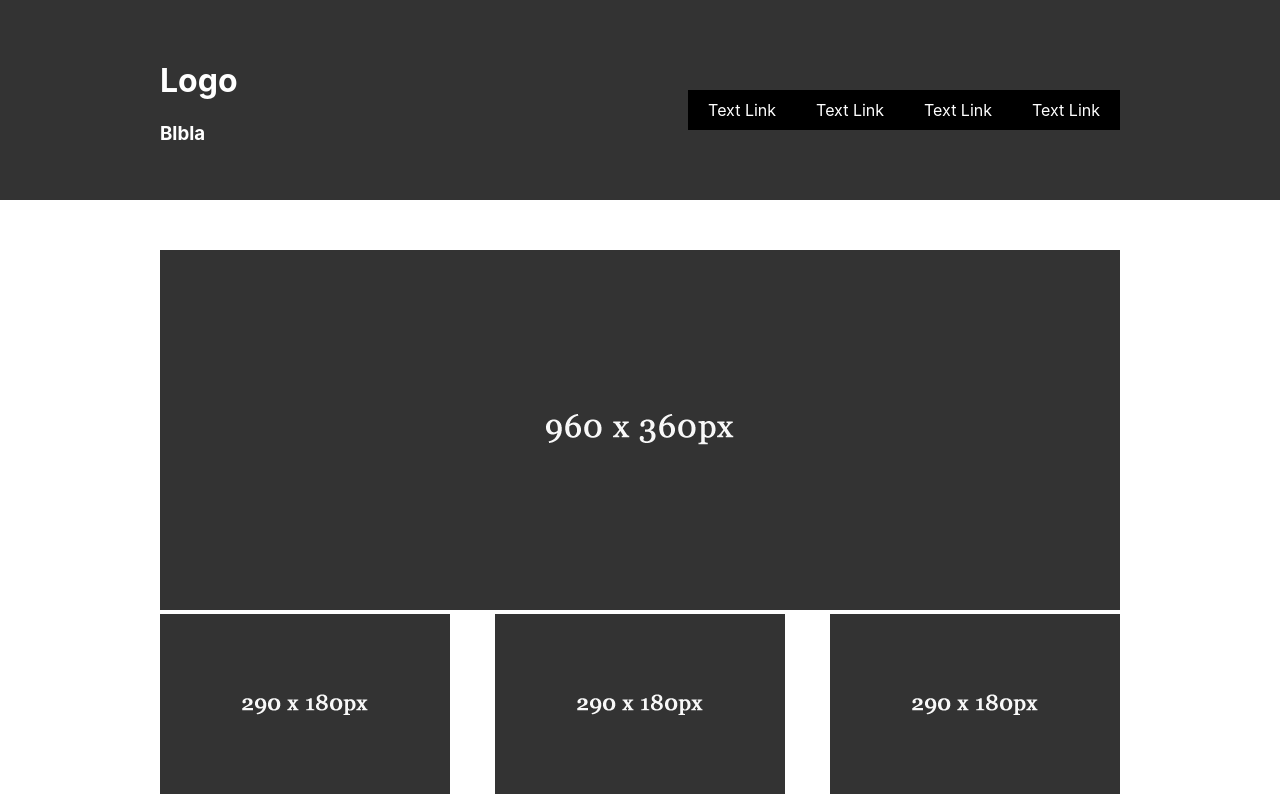
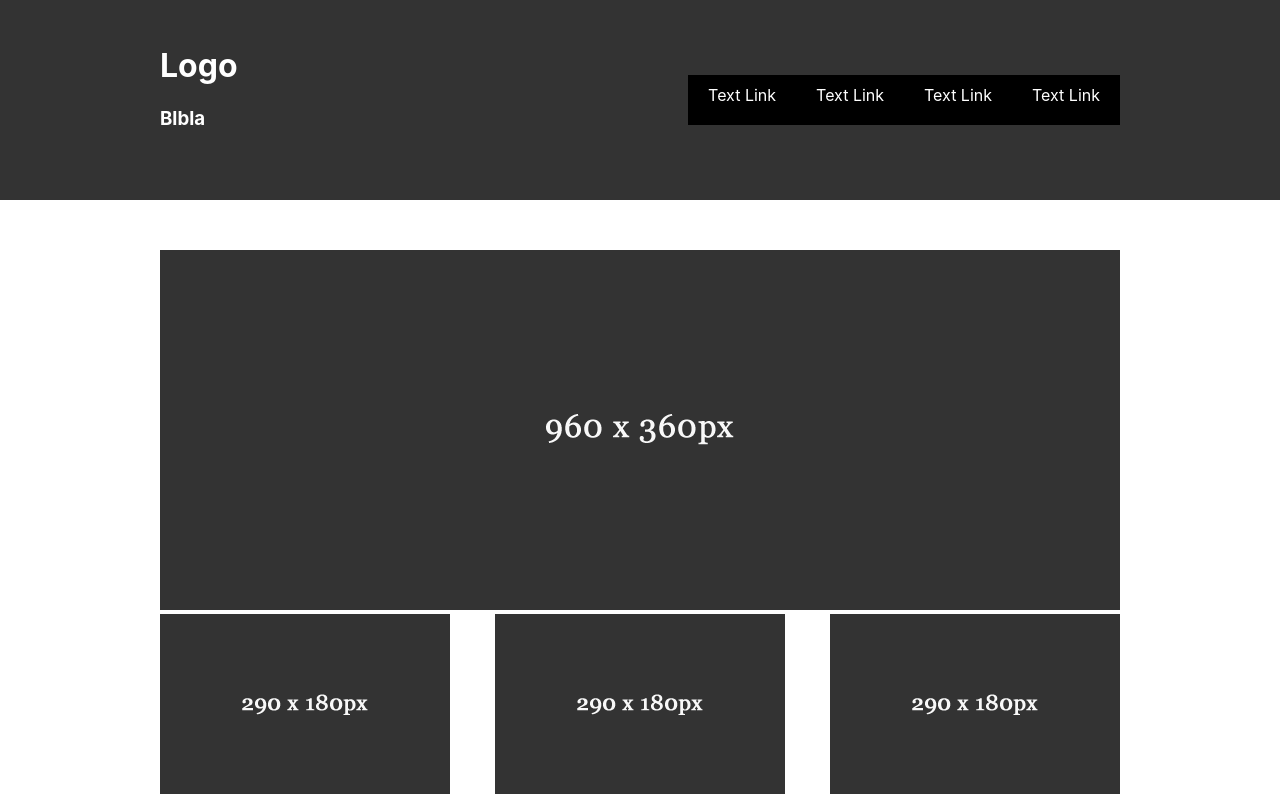
Before and after one commit to pinkrefugee/assessment-improvement-plan, a React (Create React App) app in the folder markup-site/: page / in a window 1280 px wide. Shown: the top 800 px of the page. Built offline with nearby package versions, Linux system fonts and the light colour scheme.

Commit message:
fix header

```diff
--- a/markup-site/src/App.css
+++ b/markup-site/src/App.css
@@ -6,24 +6,26 @@ header {
 }
 
 ul {
+  height: 100%;
   margin: 0;
   padding: 0;
 }
 nav {
-  height: 150px;
+  height: 50px;
+  padding: 50px 0;
   float: right;
-  padding-top: 50px;
 }
 
 .header-content {
   width: 960px;
-  height: 100px;
+  height: 150px;
   margin: 0 auto;
-  padding-top: 40px;
+  padding: 25px 0;
 }
 
 .logo {
   float: left;
+  height: 100%;
 }
 
 nav ul {
```
